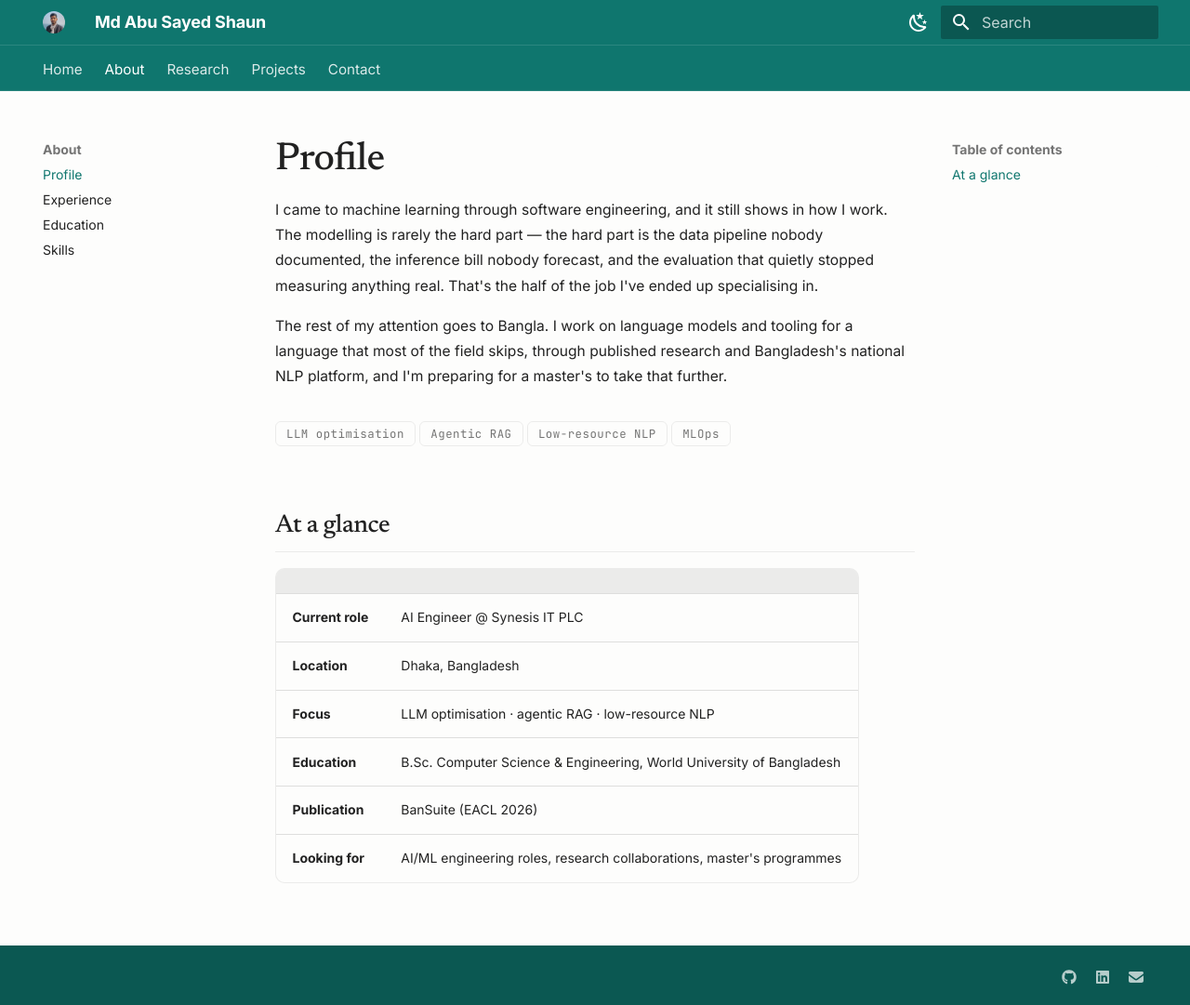
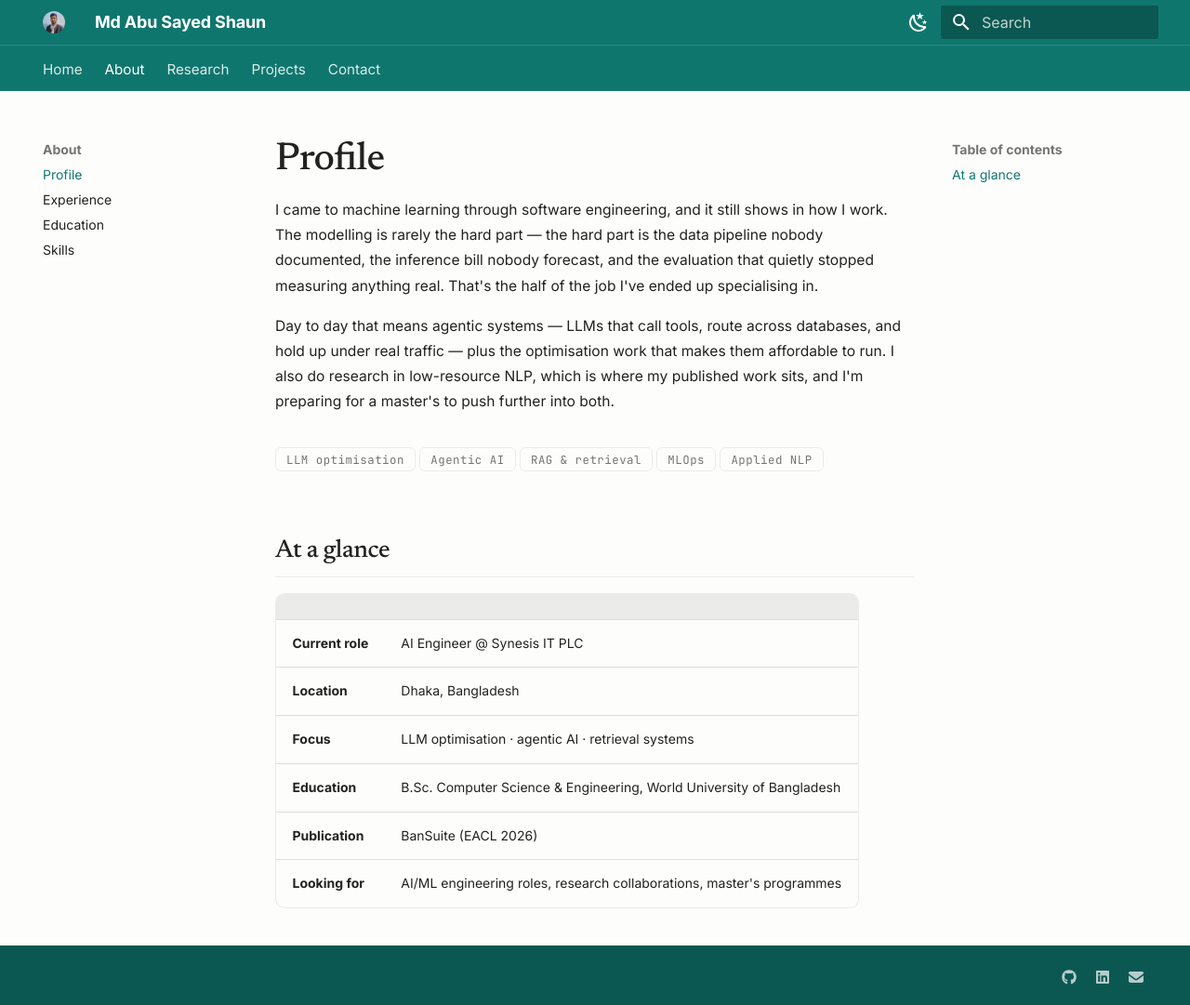
Before and after one commit to sayedshaun/sayedshaun.github.io, an MkDocs documentation site: the page built from docs/about_me/me.md, in a window 1280 px wide and 1081 px high. Shown: the whole window at 93% size. Built offline with MkDocs 1.6.1 and Material for MkDocs 9.7.7, drawn with Linux system fonts in a browser that asks for light colours.

Commit message:
Reposition around AI/ML and agents rather than Bangla NLP
The hero, profile, site description and section cards led with low-resource
Bangla work, which framed the whole site as a language speciality. They now
lead with LLM optimisation, agentic AI, and the infrastructure around them;
the Bangla work stays where it is factual — the experience entries, the
BanSuite publication, and the Corpus project.

Research interests become multi-agent systems, AI agents, large language
models, and AGI.

Co-Authored-By: Claude Opus 5 (1M context) <noreply@anthropic.com>

```diff
--- a/docs/about_me/me.md
+++ b/docs/about_me/me.md
@@ -5,15 +5,17 @@ The modelling is rarely the hard part — the hard part is the data pipeline nob
 the inference bill nobody forecast, and the evaluation that quietly stopped measuring anything
 real. That's the half of the job I've ended up specialising in.
 
-The rest of my attention goes to Bangla. I work on language models and tooling for a language
-that most of the field skips, through published research and Bangladesh's national NLP
-platform, and I'm preparing for a master's to take that further.
+Day to day that means agentic systems — LLMs that call tools, route across databases, and
+hold up under real traffic — plus the optimisation work that makes them affordable to run.
+I also do research in low-resource NLP, which is where my published work sits, and I'm
+preparing for a master's to push further into both.
 
 <div class="tags" markdown>
 <span>LLM optimisation</span>
-<span>Agentic RAG</span>
-<span>Low-resource NLP</span>
+<span>Agentic AI</span>
+<span>RAG & retrieval</span>
 <span>MLOps</span>
+<span>Applied NLP</span>
 </div>
 
 ## At a glance
@@ -22,7 +24,7 @@ platform, and I'm preparing for a master's to take that further.
 |---|---|
 | **Current role** | AI Engineer @ Synesis IT PLC |
 | **Location** | Dhaka, Bangladesh |
-| **Focus** | LLM optimisation · agentic RAG · low-resource NLP |
+| **Focus** | LLM optimisation · agentic AI · retrieval systems |
 | **Education** | B.Sc. Computer Science & Engineering, World University of Bangladesh |
 | **Publication** | BanSuite (EACL 2026) |
 | **Looking for** | AI/ML engineering roles, research collaborations, master's programmes |
--- a/mkdocs.yml
+++ b/mkdocs.yml
@@ -1,7 +1,7 @@
 site_name: Md Abu Sayed Shaun
 site_url: https://sayedshaun.github.io/
 site_author: Md Abu Sayed Shaun
-site_description: AI/ML Engineer building LLM systems, low-resource Bangla NLP, and production ML infrastructure.
+site_description: AI/ML engineer building LLM systems, agentic AI, and production machine-learning infrastructure.
 
 theme:
   name: material
```
Also changed, not shown: docs/index.md (+5 -5 lines), docs/research/research.md (+4 -4 lines).
